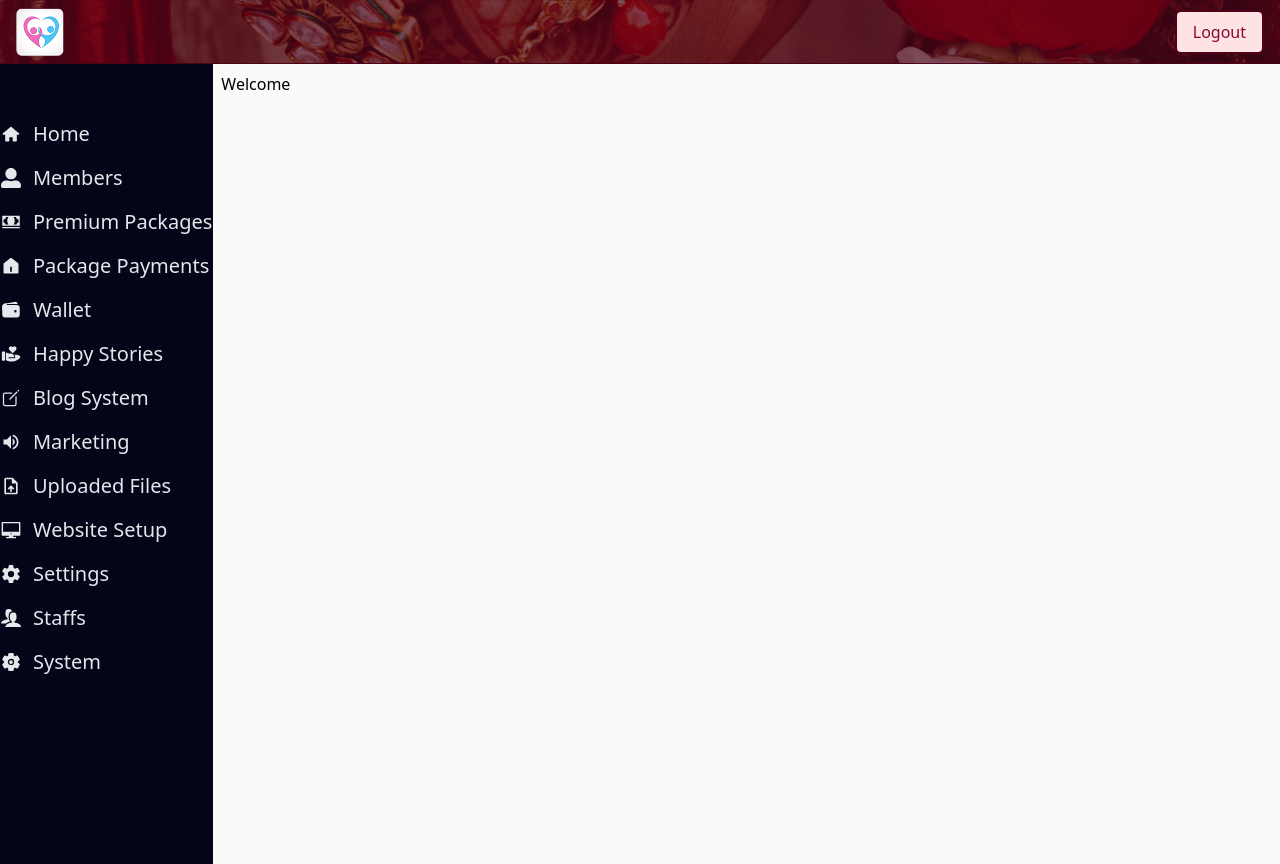
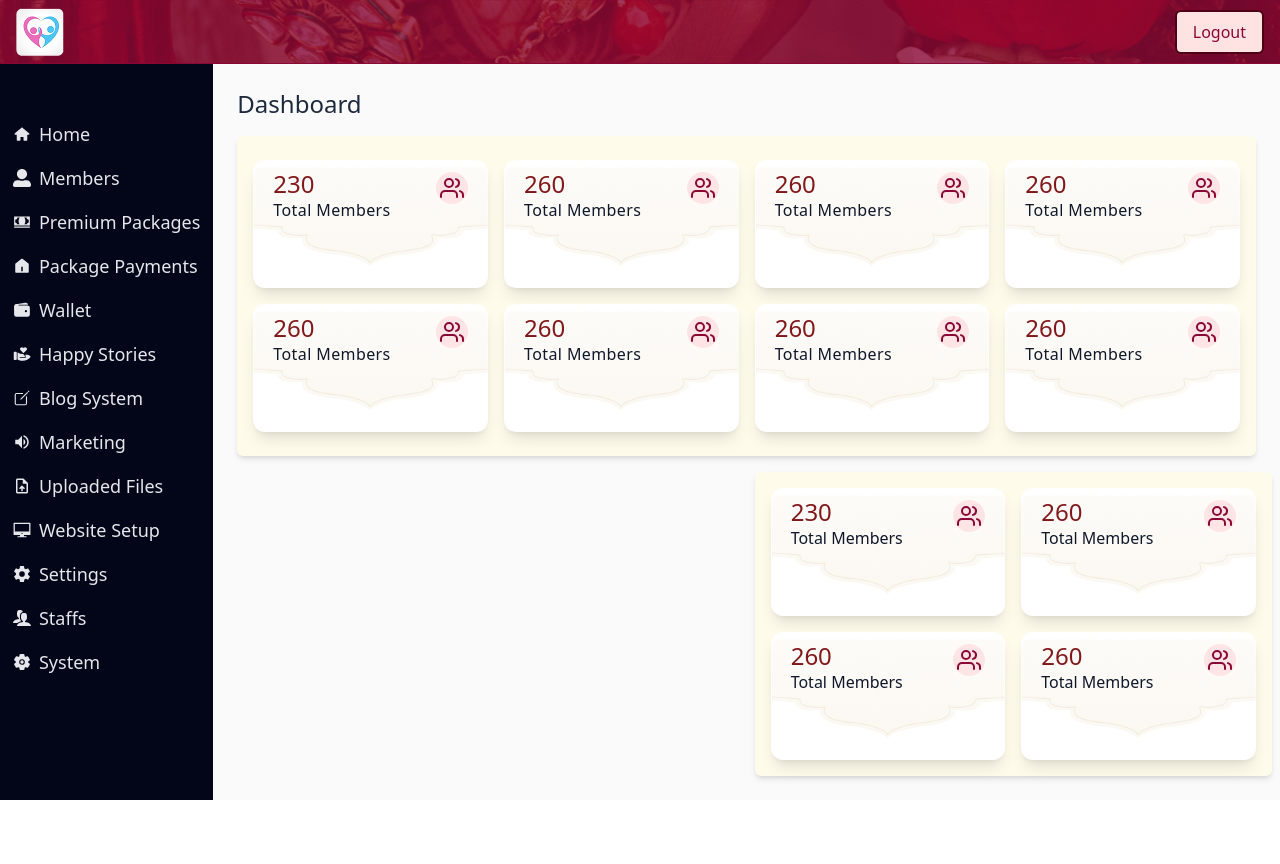
Before and after one commit to iamshreyashjain/JainShadiAdminPanel, a React (Vite) app: page /home in a window 1280 px wide. After the commit the page ends 800 px from the top, so only its background shows below. Built offline with nearby package versions, Linux system fonts and the light colour scheme; sample sign-in values are in the browser's storage.

Commit message:
SCRUM-5 DashboardSemiComp+

```diff
--- a/src/Components/Dashboard/Dashboard.jsx
+++ b/src/Components/Dashboard/Dashboard.jsx
@@ -1,7 +1,72 @@
+import DashboardTitle from "./DashboardTitle/DashboardTitle";
+import DashboardTopLevelComp from "./DashboardTopLevelComp/DashboardTopLevelComp";
+
+import { FiUsers } from "react-icons/fi";
+
+import DashboardComponents_BgImg from "../../assets/Images/DashboardComponents_BgImg.png";
+
+
 export default function Dashboard() {
+
+ const data = [
+        {
+          index: 1,
+          quantity: 230,
+          title: "Total Members",
+          logo: <FiUsers />
+        },
+        {
+          index: 2,
+          quantity: 260,
+          title: "Total Members",
+          logo: <FiUsers />
+        },
+        {
+          index: 3,
+          quantity: 260,
+          title: "Total Members",
+          logo: <FiUsers />
+        },
+        {
+          index: 4,
+          quantity: 260,
+          title: "Total Members",
+          logo: <FiUsers />
+        },
+      ]
+
   return (
     <>
-      <h1>Welcome</h1>
-    </>
+    <DashboardTitle/>
+    <DashboardTopLevelComp/>
+    <div className="grid grid-cols-2 gap-4">
+    <div></div>
+    <div className=" bg-amber-50 rounded-md shadow-md p-4">
+    <div className="grid grid-cols-2 gap-4">
+          {data.map((item) => (
+            <div key={item.index} className="relative w-full h-32 bg-white rounded-xl overflow-hidden  shadow-lg">
+              {/* Background Image */}
+              <div
+                className="absolute inset-0 -top-6 bg-contain bg-center bg-no-repeat "
+                style={{ backgroundImage: `url(${DashboardComponents_BgImg})` }}
+              />
+
+              {/* Overlay */}
+              <div className="absolute  inset-0 flex flex-col   text-slate-900 p-1 ">
+              <div className="flex items-center justify-between w-full px-4">
+                <span className="text-2xl font-medium text-red-900">{item.quantity}</span>
+                <span className="bg-rose-100 text-rose-900 rounded-full p-1 mt-2 text-2xl">{item.logo}</span>
+                </div>
+
+                <div className="text-md font-light px-4 -mt-1.5">{item.title}</div>
+                </div>
+            </div>
+          ))}
+        </div>
+
+    </div>
+    </div>
+  </>
+
   );
 }
--- /dev/null
+++ b/src/Components/Dashboard/DashboardMiddleLevelComp/DashboardMiddleLevelComp.jsx
@@ -0,0 +1,5 @@
+export default function DashboardMiddleLevelComp(){
+  return (
+    <div>DashboardMiddleLevelComp</div>
+  )
+}
--- /dev/null
+++ b/src/Components/Dashboard/DashboardTitle/DashboardTitle.jsx
@@ -0,0 +1,5 @@
+export default function DashboardTitle(){
+  return (
+    <h1 className="font-medium text-2xl text-slate-800 m-4">Dashboard</h1>
+  )
+}
--- /dev/null
+++ b/src/Components/Dashboard/DashboardTopLevelComp/DashboardTopLevelComp.jsx
@@ -0,0 +1,85 @@
+import { FiUsers } from "react-icons/fi";
+
+import DashboardComponents_BgImg from "../../../assets/Images/DashboardComponents_BgImg.png";
+
+export default function DashboardTopLevelComp(){
+    const data = [
+        {
+          index: 1,
+          quantity: 230,
+          title: "Total Members",
+          logo: <FiUsers />
+        },
+        {
+          index: 2,
+          quantity: 260,
+          title: "Total Members",
+          logo: <FiUsers />
+        },
+        {
+          index: 3,
+          quantity: 260,
+          title: "Total Members",
+          logo: <FiUsers />
+        },
+        {
+          index: 4,
+          quantity: 260,
+          title: "Total Members",
+          logo: <FiUsers />
+        },
+        {
+          index: 5,
+          quantity: 260,
+          title: "Total Members",
+          logo: <FiUsers />
+        },
+        {
+          index: 6,
+          quantity: 260,
+          title: "Total Members",
+          logo: <FiUsers />
+        },
+        {
+          index: 7,
+          quantity: 260,
+          title: "Total Members",
+          logo: <FiUsers />
+        },
+        {
+          index: 8,
+          quantity: 260,
+          title: "Total Members",
+          logo: <FiUsers />
+        },
+      ]
+
+
+  return (
+    <>
+    <div className="bg-amber-50 py-6 m-4 p-4 rounded-md shadow-md">
+    <div className="grid grid-cols-4 gap-4">
+      {data.map((item) => (
+        <div key={item.index} className="relative w-full h-32 bg-white rounded-xl overflow-hidden  shadow-lg">
+          {/* Background Image */}
+          <div
+            className="absolute inset-0 -top-6 bg-contain bg-center bg-no-repeat "
+            style={{ backgroundImage: `url(${DashboardComponents_BgImg})` }}
+          />
+
+          {/* Overlay */}
+          <div className="absolute  inset-0 flex flex-col   text-slate-900 p-1 ">
+          <div className="flex items-center justify-between w-full px-4">
+            <span className="text-2xl font-medium text-red-900">{item.quantity}</span>
+            <span className="bg-rose-100 text-rose-900 rounded-full p-1 mt-2 text-2xl">{item.logo}</span>
+            </div>
+
+            <div className="text-md font-light px-4 -mt-1.5 tracking-wide">{item.title}</div>
+            </div>
+        </div>
+      ))}
+    </div>
+  </div>
+  </>
+  )
+}
--- a/src/Components/Members/Members.jsx
+++ b/src/Components/Members/Members.jsx
@@ -1,5 +1,11 @@
-import React from "react";
+
+
+import DashboardComponents_BgImg from "../../assets/Images/DashboardComponents_BgImg.png";
 
 export const Members = () => {
-  return <div>Members</div>;
+  return (
+    <>
+      <img src = {DashboardComponents_BgImg} className="border-4 bg-indigo-700"/>
+    </>
+  )
 };
--- a/src/Components/SideBarBase/Header.jsx
+++ b/src/Components/SideBarBase/Header.jsx
@@ -3,12 +3,12 @@ import ShadiPanel_Logo from "../../assets/Images/ShadiPanel_Logo.png";
 
 export default function Header() {
   return (
-    <div className="relative h-20 w-full flex items-center bg-rose-950">
+    <div className="relative w-full flex items-center bg-rose-900 ">
       {/* Background Image */}
       <img
         src={bg_header}
-        className="absolute top-0 left-0 w-full h-full object-cover opacity-30"
-      />
+        className="absolute top-0 left-0 w-full h-full object-cover opacity-20"
+        />
 
       {/* Logo Image */}
       <div className="relative z-10 flex w-full justify-between items-center px-4">
--- a/src/Components/SideBarBase/Sidebar.jsx
+++ b/src/Components/SideBarBase/Sidebar.jsx
@@ -90,7 +90,7 @@ export default function Sidebar() {
     {
       index: 12,
       name: "Staffs",
-      link: "/home/Staffs",
+      link: "/home/staff",
       logo: <ImUsers />,
     },
     {
@@ -102,12 +102,12 @@ export default function Sidebar() {
   ];
   return (
     <>
-      <div className="h-screen w-2/12 bg-slate-950">
+      <div className="sticky top-0 overflow-scroll w-2/12 bg-slate-950">
         <ul className="text-gray-200 grid items-center justify-center mt-12">
           {siderbarLinks.map(({ name, link, logo, index}) => (
             <li>
               <Link
-                className="flex items-center gap-3 my-2 text-xl"
+                className="flex items-center  gap-2 text-lg  hover:bg-slate-700 p-2 rounded-lg"
                 to={link}
                 key={index}
               >
--- a/src/main.jsx
+++ b/src/main.jsx
@@ -15,6 +15,9 @@ import { Marketing } from "./Components/Marketing/Marketing.jsx";
 import { UploadedFiles } from "./Components/UploadedFiles/UploadedFiles.jsx";
 import { WebsiteSetup } from "./Components/WebsiteSetup/WebsiteSetup.jsx";
 import { Settings } from "./Components/Settings/Settings.jsx";
+import { Staffs } from "./Components/Staffs/Staffs.jsx";
+import { System } from "./Components/System/System.jsx";
+
 
 const router = createBrowserRouter([
   { path: "/", element: <App /> },
@@ -38,6 +41,8 @@ const router = createBrowserRouter([
       { path: "/home/websiteSetup", element: <WebsiteSetup /> },
       { path: "/home/settings", element: <Settings /> },
       { path: "/home/members", element: <Members /> },
+      { path: "/home/staff", element: <Staffs /> },
+      { path: "/home/system", element: <System /> },
     ],
   },
 ]);
```
Also changed, not shown: src/assets/Images/DashboardComponents_BgImg.png (added).
